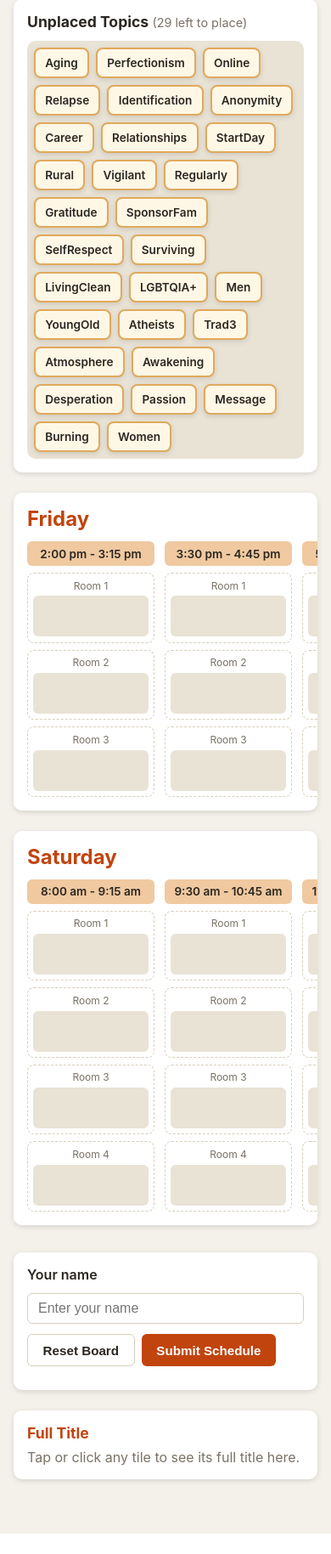
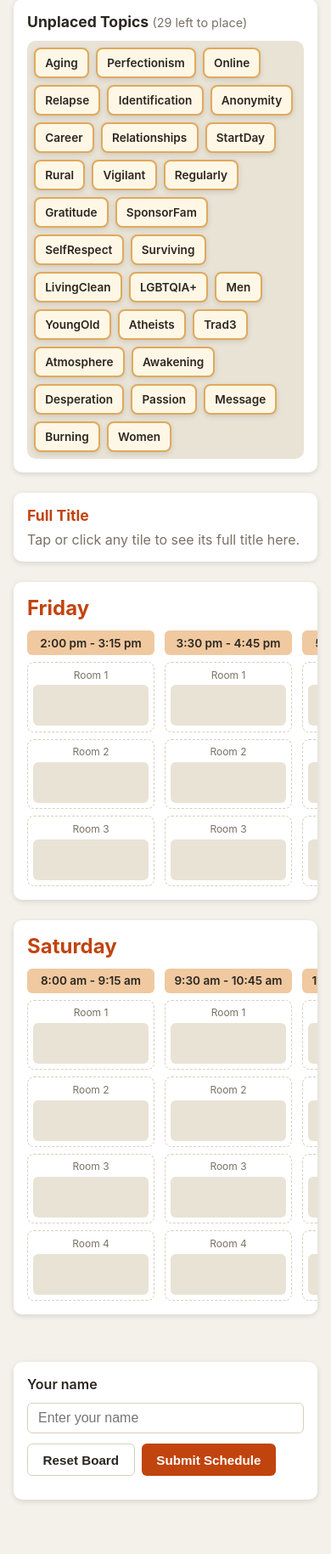
Before and after one commit to irish-bug/fridge_magnets, a Flask app: page / in a window 390 px wide. Shown: the part 236-2065 px from the top of the page at 85% size. Before the commit the page ends 2041 px from the top, so only its background shows below. Run offline with Flask 3, Linux system fonts and the light colour scheme.

Commit message:
Replace modal with a persistent full-title panel
The modal popup blocked the board while dragging. Swap it for a
"Full Title" panel that updates on tile press (not release) and sits
right below Unplaced Topics, so the full workshop title stays visible
while choosing a slot instead of requiring a scroll to the bottom.

On desktop it's a sticky sidebar next to the grid; on mobile it's
sticky at the top of the scroll so it stays in view while placing a
tile lower in the board. Also fixes a horizontal overflow regression
introduced when the layout was restructured into a CSS grid.

Co-Authored-By: Claude Sonnet 5 <noreply@anthropic.com>

```diff
--- a/static/css/style.css
+++ b/static/css/style.css
@@ -45,16 +45,17 @@ body {
 
 .layout {
   display: grid;
-  grid-template-columns: 1fr 300px;
+  grid-template-columns: minmax(0, 1fr) 300px;
+  grid-template-areas:
+    "pool detail"
+    "board detail"
+    "submit detail";
   align-items: start;
   gap: 1.5rem;
 }
 
-.main-column {
-  min-width: 0;
-}
-
 .detail-panel {
+  grid-area: detail;
   background: var(--panel);
   border-radius: var(--radius);
   padding: 1rem;
@@ -86,19 +87,30 @@ body {
 
 @media (max-width: 900px) {
   .layout {
-    grid-template-columns: 1fr;
+    grid-template-columns: minmax(0, 1fr);
+    grid-template-areas:
+      "pool"
+      "detail"
+      "board"
+      "submit";
+  }
+
+  .pool-section {
+    position: static;
   }
 
   .detail-panel {
-    position: static;
+    position: sticky;
+    top: 0;
+    z-index: 5;
   }
 }
 
 .pool-section {
+  grid-area: pool;
   background: var(--panel);
   border-radius: var(--radius);
   padding: 1rem;
-  margin-bottom: 1.5rem;
   box-shadow: var(--shadow);
   position: sticky;
   top: 0;
@@ -155,6 +167,7 @@ body {
 }
 
 .board {
+  grid-area: board;
   display: flex;
   flex-direction: column;
   gap: 1.5rem;
@@ -223,6 +236,7 @@ body {
 }
 
 .submit-section {
+  grid-area: submit;
   margin-top: 2rem;
   background: var(--panel);
   border-radius: var(--radius);
--- a/templates/index.html
+++ b/templates/index.html
@@ -18,11 +18,17 @@
   </header>
 
   <div class="layout">
-    <div class="main-column">
     <section class="pool-section">
       <h2>Unplaced Topics <span id="pool-count" class="count-badge"></span></h2>
       <div id="pool" class="tile-pool"></div>
     </section>
+
+    <aside class="detail-panel">
+      <h2 class="detail-panel-title">Full Title</h2>
+      <p id="detail-empty" class="detail-empty">Tap or click any tile to see its full title here.</p>
+      <h3 id="detail-short" class="hidden"></h3>
+      <p id="detail-full" class="hidden"></p>
+    </aside>
 
     <section class="board">
       {% for day in days %}
@@ -55,14 +61,6 @@
       <p id="status-message" role="status"></p>
     </section>
   </div>
-
-    <aside class="detail-panel">
-      <h2 class="detail-panel-title">Full Title</h2>
-      <p id="detail-empty" class="detail-empty">Tap or click any tile to see its full title here.</p>
-      <h3 id="detail-short" class="hidden"></h3>
-      <p id="detail-full" class="hidden"></p>
-    </aside>
-  </div>
 </div>
 
 <template id="tile-template">
```
Lines whose indentation alone changed are shown as unchanged.
